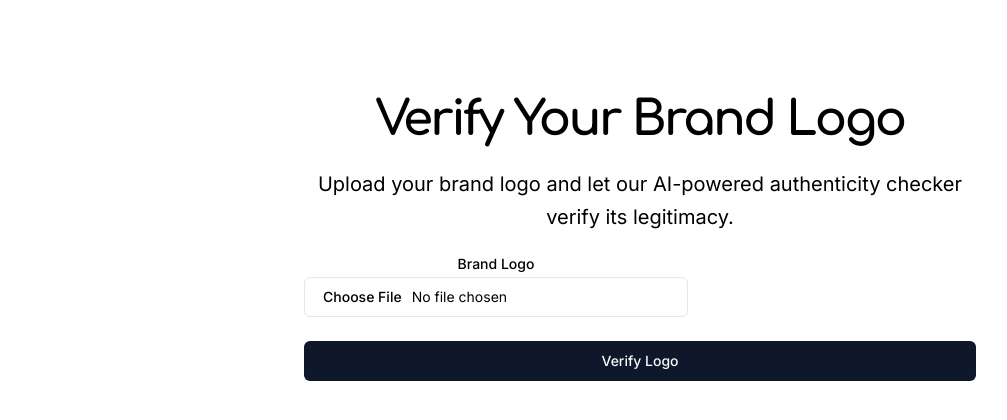
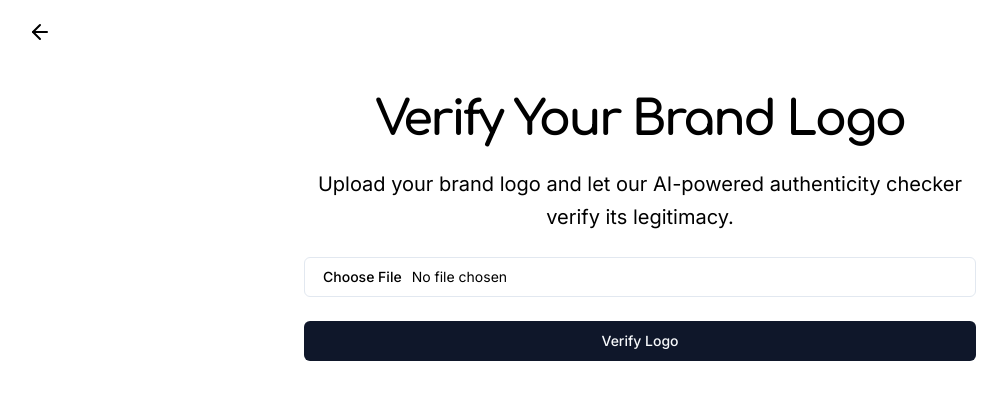
Before and after one commit to toastmaster-Pritam/Amazon-Hackon-24, a Next.js app in the folder amazon-frontend/: page /checkLogo in a window 1280 px wide. Shown: the top 420 px of the page, without its empty margins (0-1007 px from the left). Built offline with nearby package versions, Linux system fonts and the light colour scheme; a web font is replaced by a local one.

Commit message:
changes done

```diff
--- a/amazon-frontend/src/app/checkLogo/page.jsx
+++ b/amazon-frontend/src/app/checkLogo/page.jsx
@@ -5,6 +5,8 @@ import { Button } from "@/components/ui/button";
 import { useState } from "react";
 import axios from "axios";
 import toast from "react-hot-toast";
+import Link from "next/link";
+// import { Button } from "@/components/ui/button"
 
 export default function Component() {
   const [valid, setValid] = useState(null);
@@ -24,11 +26,15 @@ export default function Component() {
     formData.append("input_image", file);
 
     try {
-            const res = await axios.post("http://localhost:5000/predict-logo", formData, {
+      const res = await axios.post(
+        "http://localhost:5000/predict-logo",
+        formData,
+        {
           headers: {
-                    'Content-Type': 'multipart/form-data'
+            "Content-Type": "multipart/form-data",
+          },
         }
-            });
+      );
 
       const result = res.data;
       setValid(result.label === "Puma Real");
@@ -49,14 +55,25 @@ export default function Component() {
 
   return (
     <div className="w-full max-w-2xl mx-auto py-12 md:py-24">
+      <div className="absolute top-3 left-5">
+        <Link href="/">
+          <Button variant="ghost" size="icon">
+            <ArrowLeftIcon className="h-6 w-6" />
+            <span className="sr-only">Previous</span>
+          </Button>
+        </Link>
+      </div>
       <div className="space-y-6 text-center">
-                <h1 className="text-3xl font-bold tracking-tighter sm:text-4xl md:text-5xl">Verify Your Brand Logo</h1>
+        <h1 className="text-3xl font-bold tracking-tighter sm:text-4xl md:text-5xl">
+          Verify Your Brand Logo
+        </h1>
         <p className="max-w-[700px] mx-auto text-muted-foreground md:text-xl/relaxed">
-                    Upload your brand logo and let our AI-powered authenticity checker verify its legitimacy.
+          Upload your brand logo and let our AI-powered authenticity checker
+          verify its legitimacy.
         </p>
-                <div className="grid w-full max-w-sm items-center gap-1.5">
-                    <Label htmlFor="logo">Brand Logo</Label>
-                    <Input id="logo" type="file" />
+        <div className="grid w-full items-center gap-1.5">
+          {/* <Label htmlFor="logo">Brand Logo</Label> */}
+          <Input id="logo" type="file" className="w-full" />
         </div>
         <Button type="submit" className="w-full" onClick={handleClick}>
           Verify Logo
@@ -68,8 +85,13 @@ export default function Component() {
                 <div className="flex items-center justify-center mb-4">
                   <CheckIcon className="h-8 w-8 text-green-500" />
                 </div>
-                                <h3 className="text-xl font-semibold">Authentic Logo Detected</h3>
-                                <p className="text-muted-foreground">Our AI model has confirmed that this is a legitimate brand logo.</p>
+                <h3 className="text-xl font-semibold">
+                  Authentic Logo Detected
+                </h3>
+                <p className="text-muted-foreground">
+                  Our AI model has confirmed that this is a legitimate brand
+                  logo.
+                </p>
               </div>
             ) : (
               <div className="rounded-lg border p-6 text-center">
@@ -77,14 +99,19 @@ export default function Component() {
                   <XIcon className="h-8 w-8 text-red-500" />
                 </div>
                 <h3 className="text-xl font-semibold">Fake Logo Detected</h3>
-                                <p className="text-muted-foreground">Our AI model has detected that this logo is not authentic.</p>
+                <p className="text-muted-foreground">
+                  Our AI model has detected that this logo is not authentic.
+                </p>
               </div>
             )}
             <div className="rounded-lg border p-6 text-center">
-                            <h3 className="text-xl font-semibold">Highest Confidence Score</h3>
+              <h3 className="text-xl font-semibold">
+                Highest Confidence Score
+              </h3>
               {highestConfidence && (
                 <p className="text-muted-foreground">
-                                    {highestConfidence.label}: {(highestConfidence.confidence * 100).toFixed(2)}%
+                  {highestConfidence.label}:{" "}
+                  {(highestConfidence.confidence * 100).toFixed(2)}%
                 </p>
               )}
             </div>
@@ -133,3 +160,23 @@ function XIcon(props) {
     </svg>
   );
 }
+
+function ArrowLeftIcon(props) {
+  return (
+    <svg
+      {...props}
+      xmlns="http://www.w3.org/2000/svg"
+      width="24"
+      height="24"
+      viewBox="0 0 24 24"
+      fill="none"
+      stroke="currentColor"
+      strokeWidth="2"
+      strokeLinecap="round"
+      strokeLinejoin="round"
+    >
+      <path d="m12 19-7-7 7-7" />
+      <path d="M19 12H5" />
+    </svg>
+  );
+}
--- a/amazon-frontend/src/app/page.js
+++ b/amazon-frontend/src/app/page.js
@@ -123,7 +123,7 @@ export default function Home() {
         <div className="container px-4 md:px-6">
           <div className="flex flex-col items-center justify-center space-y-4 text-center">
             <div className="space-y-4">
-              <h2 className="text-3xl font-bold tracking-tighter sm:text-4xl md:text-5xl">
+              <h2 className="text-3xl font-bold tracking-tighter sm:text-4xl md:text-5xl bg-clip-text text-transparent bg-gradient-to-r from-green-500 via-teal-400 to-cyan-500">
                 AI Fake Review Detection
               </h2>
               <p className="max-w-[900px] text-gray-500 md:text-xl/relaxed lg:text-base/relaxed xl:text-xl/relaxed">
@@ -147,9 +147,10 @@ export default function Home() {
         <div className="container px-4 md:px-6">
           <div className="flex flex-col items-center justify-center space-y-4 text-center">
             <div className="space-y-4">
-              <h2 className="text-3xl font-bold tracking-tighter sm:text-4xl md:text-5xl">
+              <h2 className="text-3xl font-bold tracking-tighter sm:text-4xl md:text-5xl bg-clip-text text-transparent bg-gradient-to-r from-blue-500 via-purple-500 to-pink-500">
                 Fake Product Update Detection
               </h2>
+
               <p className="max-w-[900px] text-gray-500 md:text-xl/relaxed lg:text-base/relaxed xl:text-xl/relaxed">
                 Protecting your business from fraudulent reviews is crucial in
                 today's digital landscape. Our AI-powered fake review detection
@@ -159,6 +160,31 @@ export default function Home() {
             </div>
             <Link
               href="/product-update"
+              className="inline-flex h-10 items-center justify-center rounded-md bg-gray-800 px-8 text-sm font-medium text-gray-100 shadow transition-colors hover:bg-gray-800/90 focus-visible:outline-none focus-visible:ring-1 focus-visible:ring-ring disabled:pointer-events-none disabled:opacity-50"
+              prefetch={false}
+            >
+              Check Prototype
+            </Link>
+          </div>
+        </div>
+      </section>
+      <section className="w-full py-12 md:py-24 lg:py-14">
+        <div className="container px-4 md:px-6">
+          <div className="flex flex-col items-center justify-center space-y-4 text-center">
+            <div className="space-y-4">
+              <h2 className="text-3xl font-bold tracking-tighter sm:text-4xl md:text-5xl bg-clip-text text-transparent bg-gradient-to-r from-red-400 via-orange-400 to-yellow-400">
+                Fake Logo Detection
+              </h2>
+
+              <p className="max-w-[900px] text-gray-500 md:text-xl/relaxed lg:text-base/relaxed xl:text-xl/relaxed mt-2">
+                Protecting your business from fraudulent reviews is crucial in
+                today's digital landscape. Our AI-powered fake review detection
+                tool helps you identify and remove misleading content, ensuring
+                your customers can trust the feedback they see.
+              </p>
+            </div>
+            <Link
+              href="/checkLogo"
               className="inline-flex h-10 items-center justify-center rounded-md bg-gray-800 px-8 text-sm font-medium text-gray-100 shadow transition-colors hover:bg-gray-800/90 focus-visible:outline-none focus-visible:ring-1 focus-visible:ring-ring disabled:pointer-events-none disabled:opacity-50"
               prefetch={false}
             >
```
Lines whose indentation alone changed are shown as unchanged.
